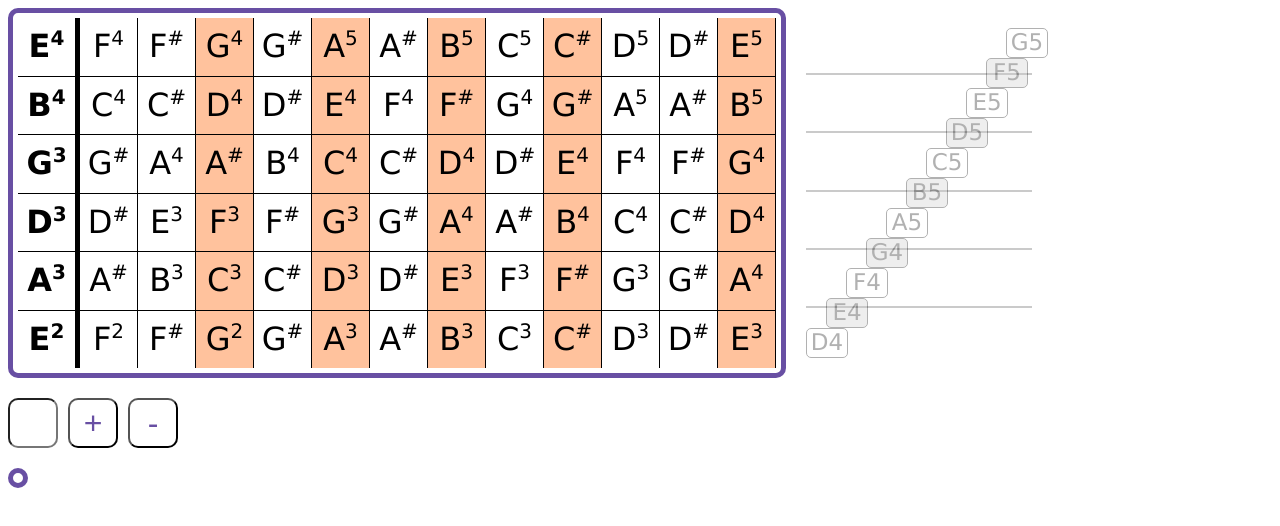
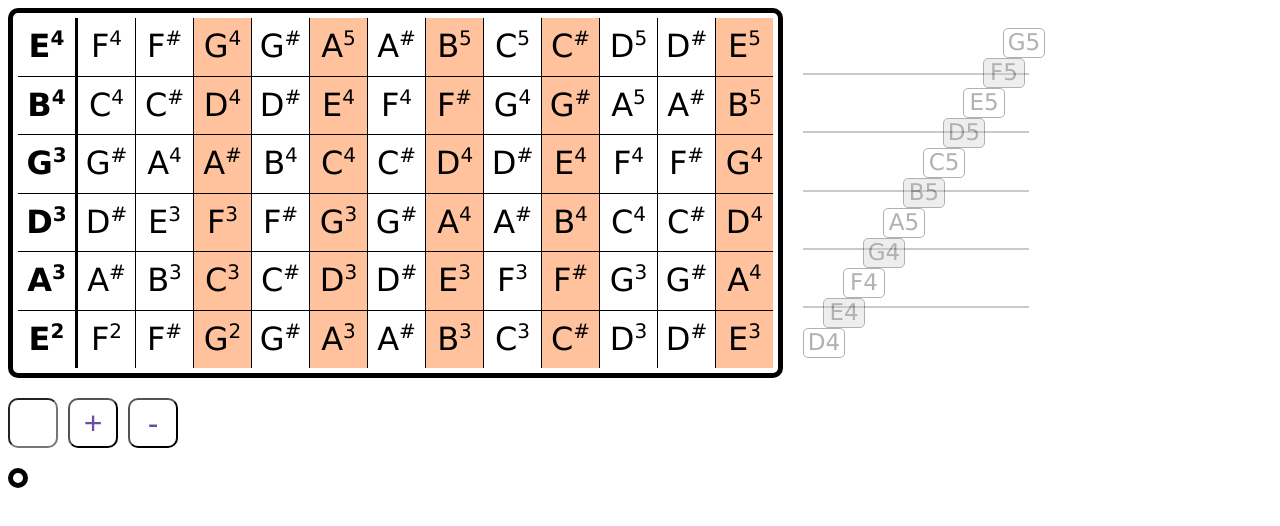
Before and after one commit to r3mus99/guitar-fretboard-notes, a React (Vite) app: page / in a window 1280 px wide. Shown: the top 526 px of the page. Built offline with nearby package versions, Linux system fonts and the light colour scheme.

Commit message:
feat: Fix border color, add background color to specific cells and refactor className

```diff
--- a/src/fretboard/Fretboard.jsx
+++ b/src/fretboard/Fretboard.jsx
@@ -36,7 +36,6 @@ export default function Fretboard() {
 
 function Row(props) {
   const { selectedNote } = useContext(Context);
-  const backgrounds = [3, 5, 7, 9, 12];
   const handleClick = (note, rowIndex, index) => {
     if (note) {
       props.onClick(note, rowIndex + 1, index);
@@ -48,9 +47,6 @@ function Row(props) {
         <Cell
           key={index}
           note={note}
-          bold={index === 0}
-          border={index === 1}
-          background={backgrounds.includes(index)}
           selected={isNoteSelected(note, selectedNote)}
           handleClick={() => handleClick(note, props.index, index)}
         />
@@ -60,19 +56,6 @@ function Row(props) {
 }
 
 function Cell(props) {
-  let clName = "Cell";
-  if (props.border) {
-    clName += " Border";
-  }
-  if (props.bold) {
-    clName += " Bold";
-  }
-  if (props.selected) {
-    clName += " Selected";
-  } else if (props.background) {
-    clName += " Background";
-  }
-
   const renderNote = () => {
     const noteWithoutSign = props.note[0];
     const sign = props.note.slice(1);
@@ -86,7 +69,10 @@ function Cell(props) {
   };
 
   return (
-    <td className={clName} onClick={props.handleClick}>
+    <td
+      className={"Cell" + (props.selected ? " Selected" : "")}
+      onClick={props.handleClick}
+    >
       {renderNote()}
     </td>
   );
--- a/src/fretboard/fretboard.css
+++ b/src/fretboard/fretboard.css
@@ -1,3 +1,16 @@
+table.Fretboard tbody tr td:first-child {
+  font-weight: bold;
+  border-right: 3px solid black;
+}
+
+table.Fretboard tbody tr td:nth-child(4),
+table.Fretboard tbody tr td:nth-child(6),
+table.Fretboard tbody tr td:nth-child(8),
+table.Fretboard tbody tr td:nth-child(10),
+table.Fretboard tbody tr td:nth-child(13) {
+  background-color: #ffc29d;
+}
+
 .NoteWithoutSign {
   line-height: 55px;
 }
--- a/src/styles.css
+++ b/src/styles.css
@@ -1,7 +1,7 @@
 table {
   text-align: center;
   padding: 5px;
-  border: 5px solid #684fa3;
+  border: 5px solid black;
   border-radius: 10px;
   border-spacing: 0px;
   font-size: 32px;
@@ -9,7 +9,7 @@ table {
     "Lucida Sans Unicode", Geneva, Verdana, sans-serif;
 }
 
-td {
+table tbody tr td {
   min-width: 55px;
   height: 55px;
   cursor: pointer;
@@ -17,7 +17,11 @@ td {
   border-bottom: 1px solid black;
 }
 
-tr:last-child td {
+table tbody tr td:last-child {
+  border-right: none;
+}
+
+table tbody tr:last-child td {
   border-bottom: none;
 }
 
@@ -47,25 +51,9 @@ tr:last-child td {
   background-color: white;
 }
 
-.Canvas tbody tr td:last-child {
-  border-right: none;
-}
-
-.Bold {
-  font-weight: bold;
-}
-
-td.Border {
-  border-left: 4px solid black;
-}
-
-.Background {
-  background-color: #ffc29d;
-}
-
 .Selected {
   color: white;
-  background-color: #684fa3;
+  background-color: #684fa3 !important;
 }
 
 sup {
```
